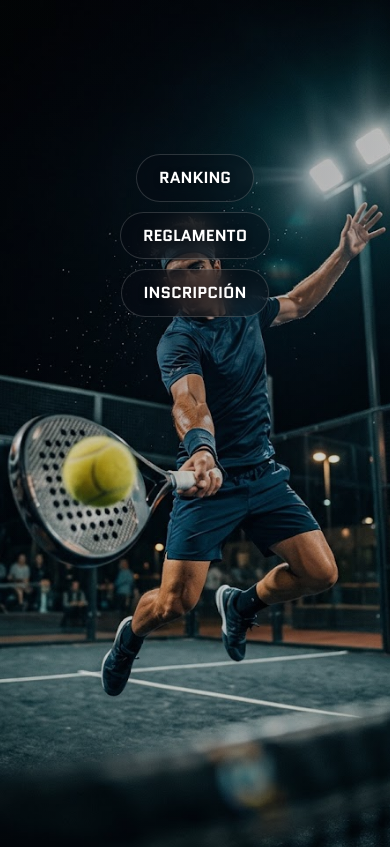
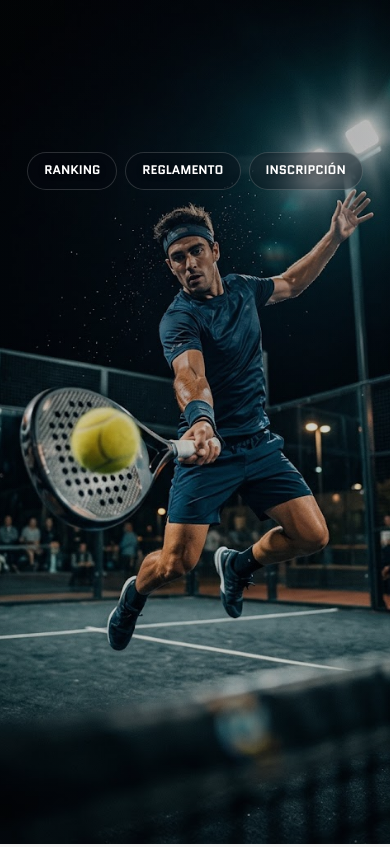
Before and after one commit to Carlosabrego136/Padel, a Next.js app: page / in a window 390 px wide. Shown: the top 847 px of the page. Built offline with nearby package versions, Linux system fonts and the light colour scheme; no server answers.

Commit message:
Ajustar opacidad en computadora y menu en una fila en celular para no tapar la foto

```diff
--- a/src/app/globals.css
+++ b/src/app/globals.css
@@ -161,14 +161,14 @@ button, input, select, textarea {
   inset: 0;
   z-index: 1;
   pointer-events: none;
-  /* Panel claro del lado del texto, ya NO sólido: deja ver al jugador de la foto por detrás
-     sin perder la legibilidad del texto encima. */
+  /* Panel casi transparente: se ve bien claro al jugador de la foto por detrás; el texto
+     se mantiene legible gracias a su propia sombra (ver .hero__title / .hero__subtitle). */
   background: linear-gradient(
     90deg,
-    rgba(242, 241, 240, 0.86) 0%,
-    rgba(242, 241, 240, 0.86) 50%,
-    rgba(242, 241, 240, 0.55) 72%,
-    rgba(242, 241, 240, 0.08) 100%
+    rgba(242, 241, 240, 0.26) 0%,
+    rgba(242, 241, 240, 0.26) 50%,
+    rgba(242, 241, 240, 0.12) 72%,
+    rgba(242, 241, 240, 0) 100%
   );
 }
 
@@ -256,6 +256,7 @@ button, input, select, textarea {
 .hero__title {
   font-size: min(clamp(34px, 7.6vw, 80px), 9.2vh);
   font-weight: 700;
+  text-shadow: 0 2px 18px rgba(255, 255, 255, 0.55), 0 1px 3px rgba(255, 255, 255, 0.4);
 }
 
 .hero__title span { display: block; }
@@ -273,6 +274,7 @@ button, input, select, textarea {
   letter-spacing: normal;
   max-width: 520px;
   margin-top: calc(var(--u) * 3);
+  text-shadow: 0 1px 10px rgba(255, 255, 255, 0.6);
 }
 
 .hero__cta,
@@ -411,14 +413,18 @@ html[data-intro="done"] .hero__cta {
   .hero__nav-logo img {
     height: clamp(96px, 24vw, 136px);
   }
-  /* El menú (Ranking / Reglamento / Inscripción) siempre visible, centrado, sin depender del botón hamburguesa,
-     en "píldoras" de vidrio esmerilado para que las letras resalten sobre el video. */
+  /* El menú (Ranking / Reglamento / Inscripción) siempre visible, sin depender del botón
+     hamburguesa, en una sola fila compacta pegada al logo para que no tape la cara del
+     jugador de la foto. */
   .hero__nav-mobile {
     display: flex;
+    flex-direction: row;
+    flex-wrap: wrap;
     align-items: center;
+    justify-content: center;
     text-align: center;
-    gap: 10px;
-    margin-top: 2px;
+    gap: 8px;
+    margin-top: 0;
   }
   .hero__nav-mobile a {
     color: #fff;
@@ -427,7 +433,8 @@ html[data-intro="done"] .hero__cta {
     backdrop-filter: blur(10px);
     -webkit-backdrop-filter: blur(10px);
     border-radius: 999px;
-    padding: 10px 22px;
+    padding: 8px 16px;
+    font-size: 0.78rem;
     text-shadow: 0 1px 6px rgba(0, 0, 0, 0.35);
   }
   .hero__content {
```
